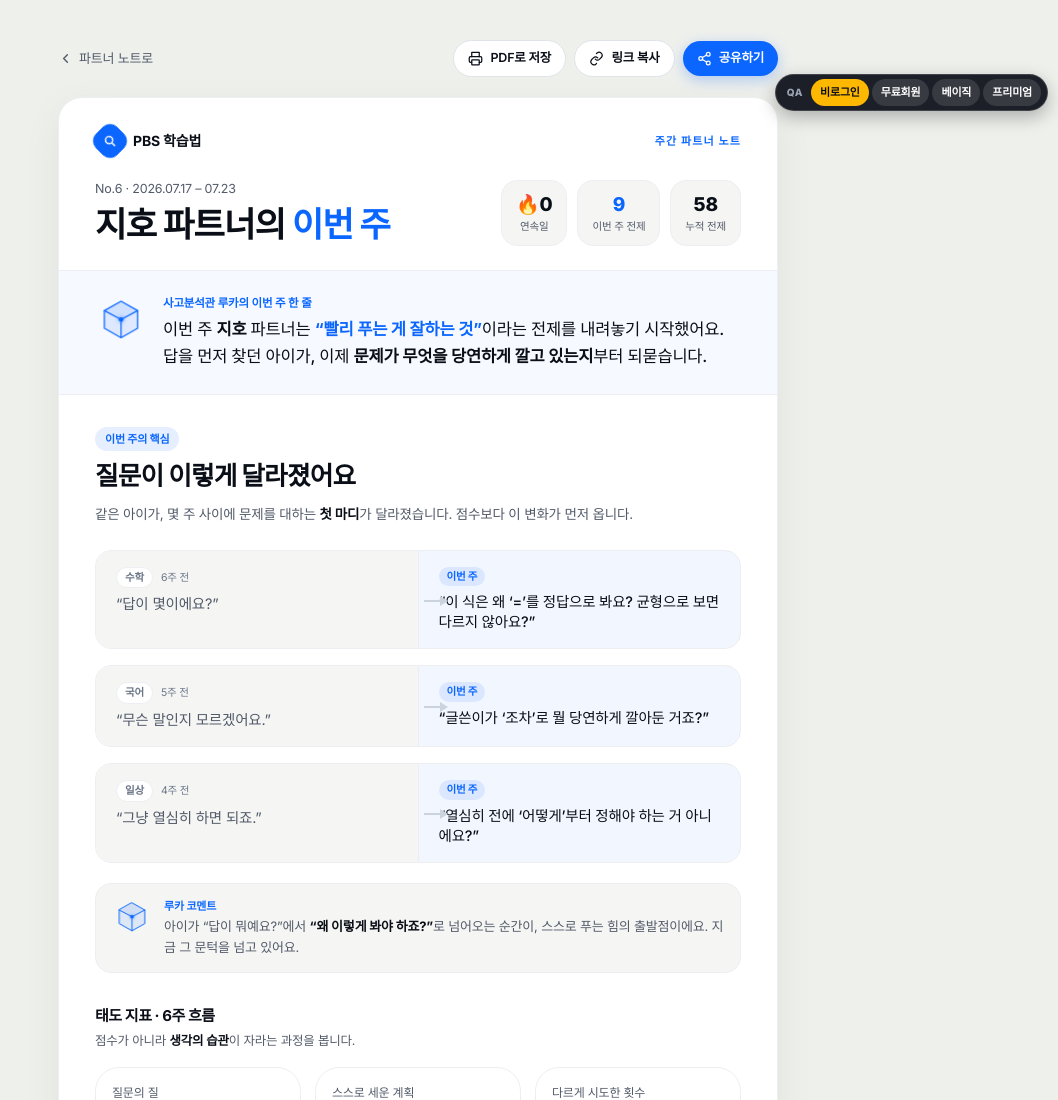
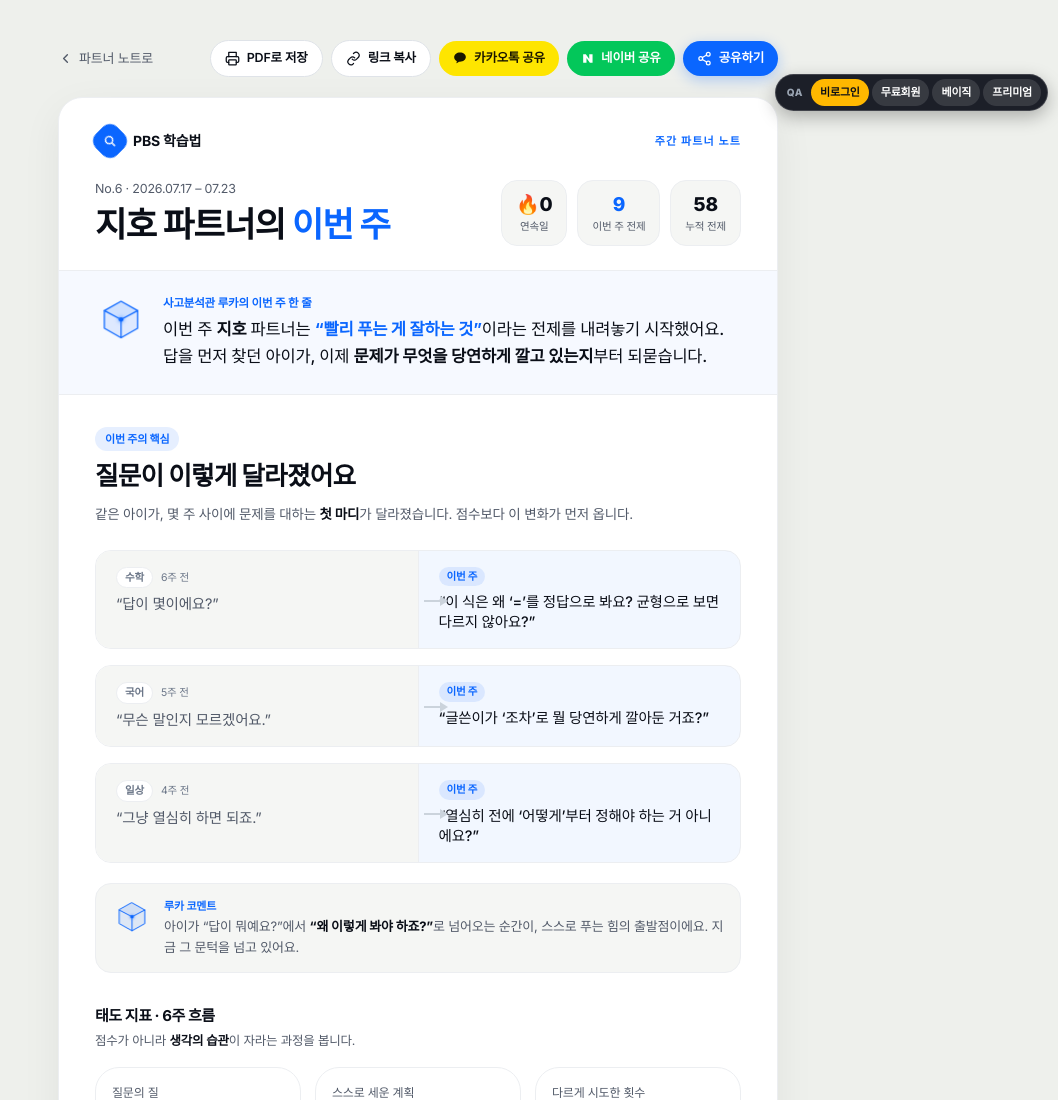
Before and after one commit to korahnchild-cmd/premise-learning, a plain HTML site: page report.html in a window 1280 px wide. Shown: the top 1100 px of the page, without its empty margins (222-1280 px from the left). Drawn offline with Linux system fonts and the light colour scheme; a web font is replaced by a local one.

Commit message:
report.html 카카오/네이버 공유 버튼 추가

```diff
--- a/report.html
+++ b/report.html
@@ -22,6 +22,10 @@
   .btn-primary:hover { background:#0857db; transform:translateY(-2px); }
   .btn-ghost { background:#fff; color:#0A0E17; border:1px solid #DfE3E8; }
   .btn-ghost:hover { border-color:#0A66FF; color:#0A66FF; }
+  .btn-kakao { background:#FEE500; color:#191600; }
+  .btn-kakao:hover { transform:translateY(-1px); box-shadow:0 6px 16px rgba(254,229,0,.35); }
+  .btn-naver { background:#03C75A; color:#fff; }
+  .btn-naver:hover { transform:translateY(-1px); box-shadow:0 6px 16px rgba(3,199,90,.28); }
   .card { background:#fff; border:1px solid #ECEEF1; border-radius:1.5rem; }
 
   /* 루카 idle */
@@ -76,6 +80,14 @@
       <button class="btn btn-ghost px-3.5 py-2 text-[12.5px] font-semibold" onclick="copyLink(this)">
         <svg width="15" height="15" viewBox="0 0 24 24" fill="none" stroke="currentColor" stroke-width="2" stroke-linecap="round" stroke-linejoin="round"><path d="M10 13a5 5 0 007 0l3-3a5 5 0 00-7-7l-1 1"/><path d="M14 11a5 5 0 00-7 0l-3 3a5 5 0 007 7l1-1"/></svg>
         <span data-copy-label>링크 복사</span>
+      </button>
+      <button class="btn btn-kakao px-3.5 py-2 text-[12.5px] font-semibold" onclick="shareKakao()">
+        <svg width="14" height="14" viewBox="0 0 18 18"><path fill="#191600" d="M9 2C4.86 2 1.5 4.71 1.5 8.06c0 2.14 1.4 4.02 3.5 5.1-.15.55-.55 2.02-.63 2.34-.1.4.15.4.32.29.13-.08 2.1-1.43 2.96-2.02.43.06.87.09 1.35.09 4.14 0 7.5-2.71 7.5-6.06S13.14 2 9 2z"/></svg>
+        카카오톡 공유
+      </button>
+      <button class="btn btn-naver px-3.5 py-2 text-[12.5px] font-semibold" onclick="shareNaver()">
+        <svg width="13" height="13" viewBox="0 0 18 18"><path fill="#fff" d="M11.4 9.7L6.7 3H3v12h4.6V8.3L12.3 15H16V3h-4.6v6.7z"/></svg>
+        네이버 공유
       </button>
       <button class="btn btn-primary px-3.5 py-2 text-[12.5px] font-semibold" onclick="shareLink()">
         <svg width="15" height="15" viewBox="0 0 24 24" fill="none" stroke="currentColor" stroke-width="2" stroke-linecap="round" stroke-linejoin="round"><circle cx="18" cy="5" r="3"/><circle cx="6" cy="12" r="3"/><circle cx="18" cy="19" r="3"/><path d="M8.6 13.5l6.8 4M15.4 6.5l-6.8 4"/></svg>
@@ -265,8 +277,11 @@
 </main>
 
 <script src="common.js"></script>
+<script src="https://developers.kakao.com/sdk/js/kakao.js"></script>
 <script>
   const $ = id => document.getElementById(id);
+  const KAKAO_JS_KEY = "1cfdc036aab4cd30ed1d2df701632e2e";
+  try { if (window.Kakao && !Kakao.isInitialized()) Kakao.init(KAKAO_JS_KEY); } catch(e){}
 
   /* ---- 데이터: 스토어 있으면 읽고, 없으면 데모값 ---- */
   let name = "지호", streak = 15, total = 58;
@@ -451,6 +466,28 @@
     }
   }
 
+  function shareKakao(){
+    if (!window.Kakao) { alert("카카오 공유 준비 중이야. 잠시 후 다시 눌러줘."); return; }
+    try {
+      if (!Kakao.isInitialized()) Kakao.init(KAKAO_JS_KEY);
+      Kakao.Share.sendDefault({
+        objectType: "feed",
+        content: {
+          title: `${name} 파트너의 주간 리포트`,
+          description: `이번 주 ${name}의 질문이 어떻게 달라졌는지 — PBS 학습법 파트너 노트`,
+          imageUrl: "https://pbslearning.co.kr/assets/pbs-4step-ring.png",
+          link: { mobileWebUrl: shareUrl(), webUrl: shareUrl() }
+        },
+        buttons: [{ title: "리포트 보기", link: { mobileWebUrl: shareUrl(), webUrl: shareUrl() } }]
+      });
+    } catch(e){ console.error(e); alert("카카오톡 공유에 실패했어. 다시 시도해줘."); }
+  }
+
+  function shareNaver(){
+    const url = "https://share.naver.com/web/shareView?url=" + encodeURIComponent(shareUrl()) + "&title=" + encodeURIComponent(`${name} 파트너의 주간 리포트`);
+    window.open(url, "_blank", "width=500,height=600,noopener,noreferrer");
+  }
+
   async function shareLink(){
     const data = {
       title: `${name} 파트너의 주간 리포트`,
```
Also changed, not shown: functions/index.js (+5 -3 lines).
